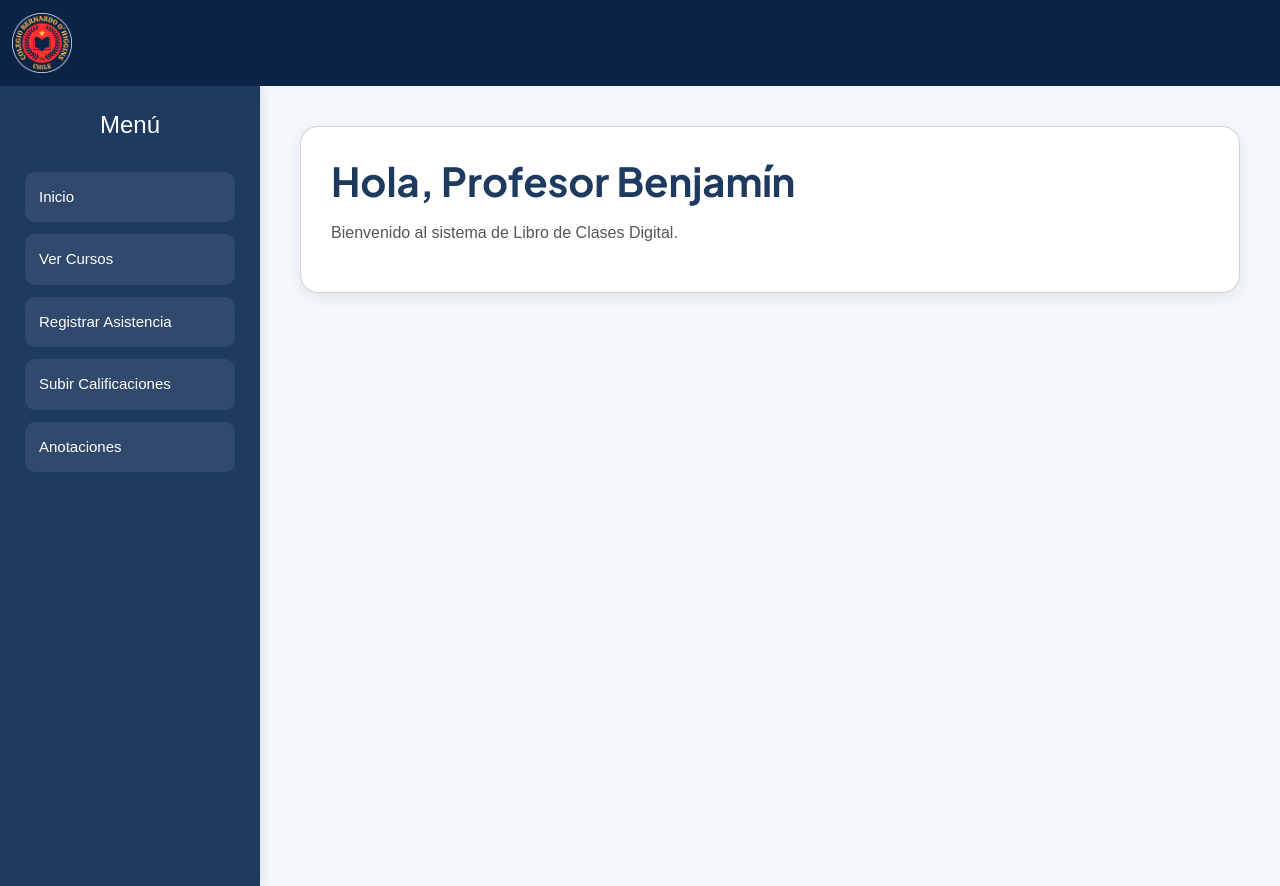
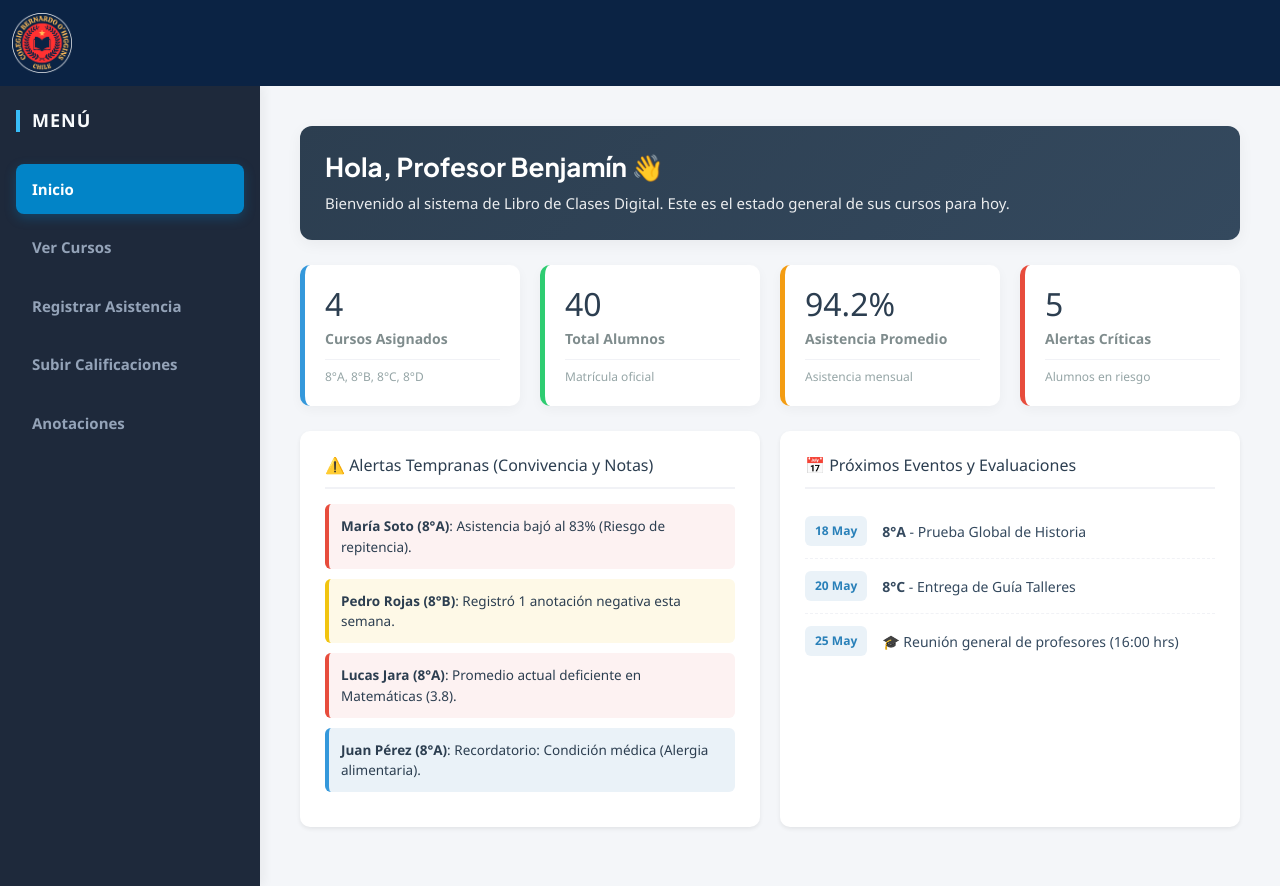
Before and after one commit to puliv/colegio-frontend, a React (Vite) app: page /dashboard in a window 1280 px wide. Built offline with nearby package versions, Linux system fonts and the light colour scheme.

Commit message:
dashboard modificado con estadisticas

```diff
--- a/src/pages/Cursos.jsx
+++ b/src/pages/Cursos.jsx
@@ -1,6 +1,6 @@
 // src/components/Cursos.jsx
 import { useState } from "react";
-import { cursos } from "../data/datos"; // Ajustado a tu ruta
+import { cursos } from "../data/datos";
 import "../styles/cursos.css";
 
 function Cursos() {
--- a/src/pages/Dashboard.jsx
+++ b/src/pages/Dashboard.jsx
@@ -1,7 +1,6 @@
+// src/pages/Dashboard.jsx (Sección de Inicio)
 import { useState } from "react";
-
 import "../styles/Dashboard.css";
-
 import Cursos from "./Cursos";
 import Asistencia from "./Asistencia";
 import Calificaciones from "./Calificaciones";
@@ -15,25 +14,101 @@ function Dashboard() {
         <div className="dashboard-container">
             <div className="sidebar">
                 <h2 className="sidebar-title">Menú</h2>
-                <button onClick={() => setSeccion("inicio")}>Inicio</button>
-                <button onClick={() => setSeccion("cursos")}>Ver Cursos</button>
-                <button onClick={() => setSeccion("asistencia")}>Registrar Asistencia</button>
-                <button onClick={() => setSeccion("calificaciones")}>Subir Calificaciones</button>
-                <button onClick={() => setSeccion("anotaciones")}>Anotaciones</button>
+                <button onClick={() => setSeccion("inicio")} className={seccion === "inicio" ? "active" : ""}>Inicio</button>
+                <button onClick={() => setSeccion("cursos")} className={seccion === "cursos" ? "active" : ""}>Ver Cursos</button>
+                <button onClick={() => setSeccion("asistencia")} className={seccion === "asistencia" ? "active" : ""}>Registrar Asistencia</button>
+                <button onClick={() => setSeccion("calificaciones")} className={seccion === "calificaciones" ? "active" : ""}>Subir Calificaciones</button>
+                <button onClick={() => setSeccion("anotaciones")} className={seccion === "anotaciones" ? "active" : ""}>Anotaciones</button>
             </div>
 
             <div className="dashboard-content">
+
+                {/* --- SECCIÓN INICIO CON ESTADÍSTICAS --- */}
                 {seccion === "inicio" && (
-                    <div className="card">
-                        <h1>Hola, Profesor {nombreProfesor} </h1>
-                        <p>Bienvenido al sistema de Libro de Clases Digital.</p>
+                    <div className="inicio-container">
+
+                        {/* Tarjeta de Bienvenida */}
+                        <div className="welcome-card">
+                            <h1>Hola, Profesor {nombreProfesor} 👋</h1>
+                            <p>Bienvenido al sistema de Libro de Clases Digital. Este es el estado general de sus cursos para hoy.</p>
+                        </div>
+
+                        {/* Contenedor de Tarjetas Estadísticas (Métricas Globales) */}
+                        <div className="stats-grid">
+                            <div className="stat-box azul">
+                                <h3>4</h3>
+                                <p>Cursos Asignados</p>
+                                <span className="stat-footer">8°A, 8°B, 8°C, 8°D</span>
+                            </div>
+                            <div className="stat-box verde">
+                                <h3>40</h3>
+                                <p>Total Alumnos</p>
+                                <span className="stat-footer">Matrícula oficial</span>
+                            </div>
+                            <div className="stat-box naranja">
+                                <h3>94.2%</h3>
+                                <p>Asistencia Promedio</p>
+                                <span className="stat-footer">Asistencia mensual</span>
+                            </div>
+                            <div className="stat-box rojo">
+                                <h3>5</h3>
+                                <p>Alertas Críticas</p>
+                                <span className="stat-footer">Alumnos en riesgo</span>
+                            </div>
+                        </div>
+
+                        {/* Panel de Alertas Tempranas e Información del Día */}
+                        <div className="dashboard-panels-grid">
+
+                            {/* Panel Izquierdo: Alertas de Alumnos */}
+                            <div className="panel-box shadow-sm">
+                                <h3>⚠️ Alertas Tempranas (Convivencia y Notas)</h3>
+                                <ul className="alert-list">
+                                    <li className="alert-item critica">
+                                        <strong>María Soto (8°A)</strong>: Asistencia bajó al 83% (Riesgo de repitencia).
+                                    </li>
+                                    <li className="alert-item advertencia">
+                                        <strong>Pedro Rojas (8°B)</strong>: Registró 1 anotación negativa esta semana.
+                                    </li>
+                                    <li className="alert-item critica">
+                                        <strong>Lucas Jara (8°A)</strong>: Promedio actual deficiente en Matemáticas (3.8).
+                                    </li>
+                                    <li className="alert-item medica">
+                                        <strong>Juan Pérez (8°A)</strong>: Recordatorio: Condición médica (Alergia alimentaria).
+                                    </li>
+                                </ul>
+                            </div>
+
+                            {/* Panel Derecho: Próximos Eventos / Calendario Escolar */}
+                            <div className="panel-box shadow-sm">
+                                <h3>📅 Próximos Eventos y Evaluaciones</h3>
+                                <ul className="event-list">
+                                    <li>
+                                        <span className="event-date">18 May</span>
+                                        <p><strong>8°A</strong> - Prueba Global de Historia</p>
+                                    </li>
+                                    <li>
+                                        <span className="event-date">20 May</span>
+                                        <p><strong>8°C</strong> - Entrega de Guía Talleres</p>
+                                    </li>
+                                    <li>
+                                        <span className="event-date">25 May</span>
+                                        <p>🎓 Reunión general de profesores (16:00 hrs)</p>
+                                    </li>
+                                </ul>
+                            </div>
+
+                        </div>
+
                     </div>
                 )}
 
+                {/* Renderizado de los demás microservicios */}
                 {seccion === "cursos" && <Cursos />}
                 {seccion === "asistencia" && <Asistencia />}
                 {seccion === "calificaciones" && <Calificaciones />}
                 {seccion === "anotaciones" && <Anotaciones />}
+
             </div>
         </div>
     );
--- a/src/styles/Dashboard.css
+++ b/src/styles/Dashboard.css
@@ -1,171 +1,227 @@
-/* CONTENEDOR PRINCIPAL */
+/* ==========================================================================
+ESTRUCTURA GENERAL (Une Barra Lateral + Contenido)
+========================================================================== */
 
-.dashboard-container{
+.dashboard-container {
     display: flex;
     min-height: 100vh;
-    background: #f4f7fb;
-    font-family: Arial, Helvetica, sans-serif;
+    background-color: #f4f6f9;
 }
 
-/* SIDEBAR */
-
-.sidebar{
+/* Panel de la barra lateral (Sidebar) */
+.sidebar {
     width: 260px;
-    background: #1f3a5f;
-    color: white;
+    min-width: 260px;
+    background-color: #1e293b;
+    padding: 24px 16px;
     display: flex;
     flex-direction: column;
-    padding: 25px;
-    gap: 12px;
-    box-shadow: 2px 0px 10px rgba(0,0,0,0.1);
+    gap: 8px;
+    box-shadow: 4px 0 10px rgba(0, 0, 0, 0.05);
 }
 
-.sidebar-title{
-    text-align: center;
-    margin-bottom: 20px;
-    font-size: 24px;
+/* Título superior de la barra lateral */
+.sidebar-title {
+    color: #f8fafc;
+    font-family: 'Segoe UI', sans-serif;
+    font-size: 18px;
+    font-weight: 700;
+    text-transform: uppercase;
+    letter-spacing: 1px;
+    margin: 0 0 24px 0;
+    padding-left: 12px;
+    border-left: 4px solid #38bdf8;
 }
 
-/* BOTONES */
+/* Botones del Menú */
+.sidebar button {
+    background: none;
+    border: none;
+    color: #94a3b8;
+    padding: 14px 16px;
+    text-align: left;
+    font-family: 'Segoe UI', sans-serif;
+    font-size: 15px;
+    font-weight: 600;
+    cursor: pointer;
+    border-radius: 8px;
+    transition: all 0.2s ease-in-out;
+}
 
-.sidebar button{
-    background: rgba(255,255,255,0.08);
-    border: none;
+/* Efecto Hover en el menú */
+.sidebar button:hover {
+    background-color: #334155;
+    color: #f8fafc;
+    padding-left: 20px;
+}
+
+/* Botón del menú activo */
+.sidebar button.active {
+    background-color: #0284c7;
+    color: #ffffff;
+    box-shadow: 0 4px 12px rgba(2, 132, 199, 0.3);
+}
+
+/* Contenedor del contenido derecho */
+.dashboard-content {
+    flex: 1; /* Ocupa todo el espacio restante a la derecha de la barra */
+    padding: 40px;
+    box-sizing: border-box;
+    overflow-y: auto;
+}
+
+
+/* ==========================================================================
+Estilos de la Pantalla de Inicio / Dashboard Estadístico
+========================================================================== */
+
+.inicio-container {
+    display: flex;
+    flex-direction: column;
+    gap: 25px;
+    font-family: 'Segoe UI', Tahoma, Geneva, Verdana, sans-serif;
+}
+
+/* Tarjeta de Bienvenida */
+.welcome-card {
+    background: linear-gradient(135deg, #2c3e50, #34495e);
     color: white;
-    padding: 14px;
-    border-radius: 10px;
-    cursor: pointer;
-    transition: 0.3s;
-    text-align: left;
+    padding: 25px;
+    border-radius: 12px;
+    box-shadow: 0 4px 15px rgba(0,0,0,0.05);
+}
+
+.welcome-card h1 {
+    margin: 0 0 10px 0;
+    font-size: 26px;
+}
+
+.welcome-card p {
+    margin: 0;
+    opacity: 0.9;
     font-size: 15px;
 }
 
-.sidebar button:hover{
-    background: rgba(255,255,255,0.18);
-    transform: translateX(4px);
+/* Grid de Cajas Estadísticas */
+.stats-grid {
+    display: grid;
+    grid-template-columns: repeat(auto-fit, minmax(220px, 1fr));
+    gap: 20px;
 }
 
-/* CONTENIDO */
-
-.dashboard-content{
-    flex: 1;
-    padding: 40px;
+.stat-box {
+    background-color: white;
+    padding: 20px;
+    border-radius: 10px;
+    box-shadow: 0 4px 12px rgba(0,0,0,0.04);
+    border-left: 5px solid #ccc;
+    display: flex;
+    flex-direction: column;
 }
 
-/* TARJETAS */
-
-.card{
-    background: white;
-    padding: 30px;
-    border-radius: 18px;
-    box-shadow: 0px 4px 15px rgba(0,0,0,0.08);
+.stat-box h3 {
+    font-size: 32px;
+    margin: 0;
+    color: #2c3e50;
 }
 
-/* TITULOS */
+.stat-box p {
+    margin: 5px 0 10px 0;
+    color: #7f8c8d;
+    font-weight: 600;
+    font-size: 14px;
+}
 
-.card h1{
-    color: #1f3a5f;
+.stat-footer {
+    font-size: 12px;
+    color: #95a5a6;
+    margin-top: auto;
+    border-top: 1px solid #f1f2f6;
+    padding-top: 8px;
+}
+
+/* Variaciones de Color de las Métricas */
+.stat-box.azul { border-left-color: #3498db; }
+.stat-box.verde { border-left-color: #2ecc71; }
+.stat-box.naranja { border-left-color: #f39c12; }
+.stat-box.rojo { border-left-color: #e74c3c; }
+
+/* Grid de Paneles Inferiores */
+.dashboard-panels-grid {
+    display: grid;
+    grid-template-columns: 1fr 1fr;
+    gap: 20px;
+}
+
+@media (max-width: 900px) {
+    .dashboard-panels-grid {
+        grid-template-columns: 1fr;
+    }
+}
+
+.panel-box {
+    background-color: white;
+    padding: 25px;
+    border-radius: 10px;
+    box-shadow: 0 4px 12px rgba(0,0,0,0.04);
+}
+
+.panel-box h3 {
+    margin-top: 0;
+    color: #2c3e50;
+    font-size: 16px;
+    border-bottom: 2px solid #f1f2f6;
+    padding-bottom: 12px;
     margin-bottom: 15px;
 }
 
-.card h2{
-    color: #1f3a5f;
-    margin-bottom: 20px;
+/* Lista de Alertas */
+.alert-list, .event-list {
+    list-style: none;
+    padding: 0;
+    margin: 0;
 }
 
-/* PARRAFOS */
-
-.card p{
-    color: #555;
-    line-height: 1.6;
+.alert-item {
+    padding: 12px;
+    border-radius: 6px;
+    margin-bottom: 10px;
+    font-size: 13.5px;
+    color: #2c3e50;
+    border-left: 4px solid #ccc;
 }
 
-/* GRID CURSOS */
+/* Colores Dinámicos de Alertas */
+.alert-item.critica { background-color: #fdf2f2; border-left-color: #e74c3c; }
+.alert-item.advertencia { background-color: #fef9e7; border-left-color: #f1c40f; }
+.alert-item.medica { background-color: #eaf2f8; border-left-color: #3498db; }
 
-.cursos-grid{
-    display: grid;
-    grid-template-columns: repeat(4, 1fr);
-    gap: 20px;
-    margin-top: 25px;
+/* Lista de Eventos */
+.event-list li {
+    display: flex;
+    align-items: center;
+    gap: 15px;
+    padding: 12px 0;
+    border-bottom: 1px dashed #f1f2f6;
 }
 
-/* CARD CURSO */
-
-.curso-card{
-    background: linear-gradient(135deg, #1f3a5f, #355b8c);
-    color: white;
-    padding: 25px;
-    border-radius: 15px;
-    cursor: pointer;
-    transition: 0.3s;
-    box-shadow: 0px 4px 10px rgba(0,0,0,0.15);
+.event-list li:last-child {
+    border-bottom: none;
 }
 
-.curso-card:hover{
-    transform: translateY(-5px);
+.event-date {
+    background-color: #eaf2f8;
+    color: #2980b9;
+    padding: 6px 10px;
+    border-radius: 6px;
+    font-weight: bold;
+    font-size: 12px;
+    min-width: 50px;
+    text-align: center;
 }
 
-/* TABLAS */
-
-table{
-    width: 100%;
-    border-collapse: collapse;
-    margin-top: 25px;
-    overflow: hidden;
-    border-radius: 10px;
+.event-list p {
+    margin: 0;
+    font-size: 14px;
+    color: #34495e;
 }
-
-table th{
-    background: #1f3a5f;
-    color: white;
-    padding: 14px;
-    text-align: left;
-}
-
-table td{
-    padding: 14px;
-    border-bottom: 1px solid #ddd;
-    background: white;
-}
-
-table tr:hover td{
-    background: #f0f5fc;
-}
-
-/* INPUTS */
-
-input,
-select{
-    padding: 10px;
-    border-radius: 8px;
-    border: 1px solid #ccc;
-    margin-top: 15px;
-}
-
-/* RESPONSIVE */
-
-@media(max-width: 900px){
-
-    .dashboard-container{
-        flex-direction: column;
-    }
-
-    .sidebar{
-        width: 100%;
-    }
-
-    .cursos-grid{
-        grid-template-columns: repeat(2, 1fr);
-    }
-}
-
-@media(max-width: 600px){
-
-    .cursos-grid{
-        grid-template-columns: 1fr;
-    }
-
-    .dashboard-content{
-        padding: 20px;
-    }
-}
```
Also changed, not shown: src/styles/Cursos.css (+5 -5 lines).
